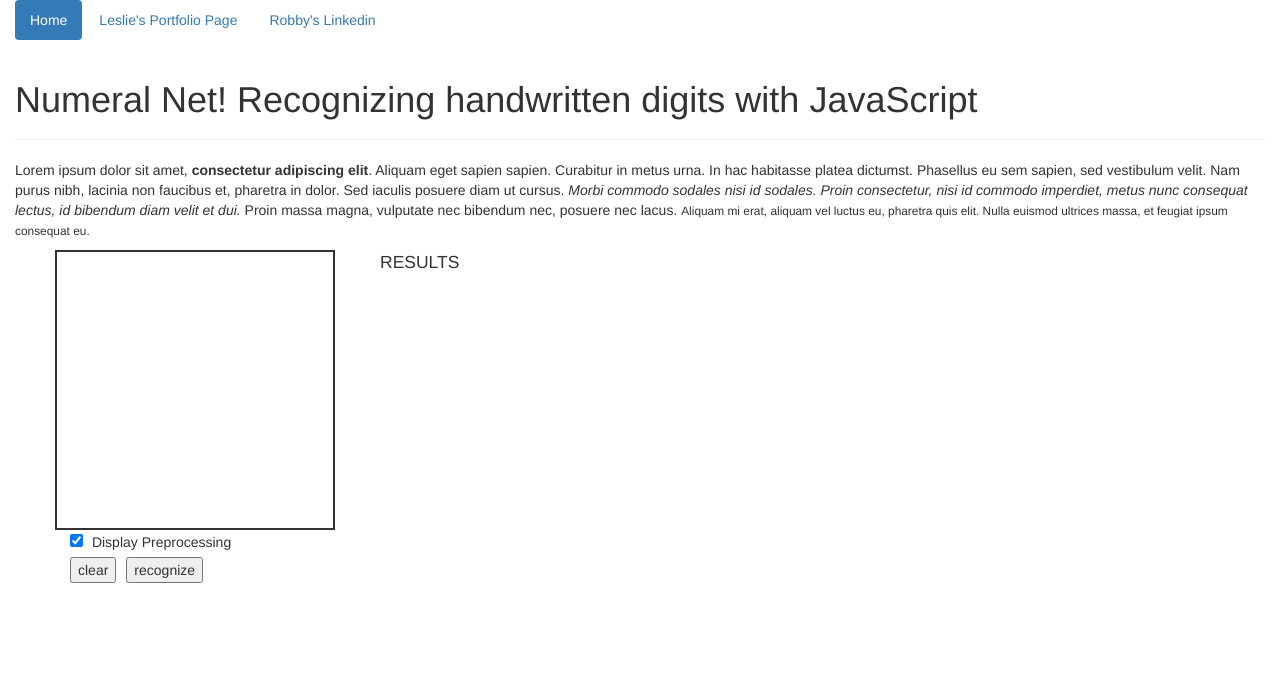
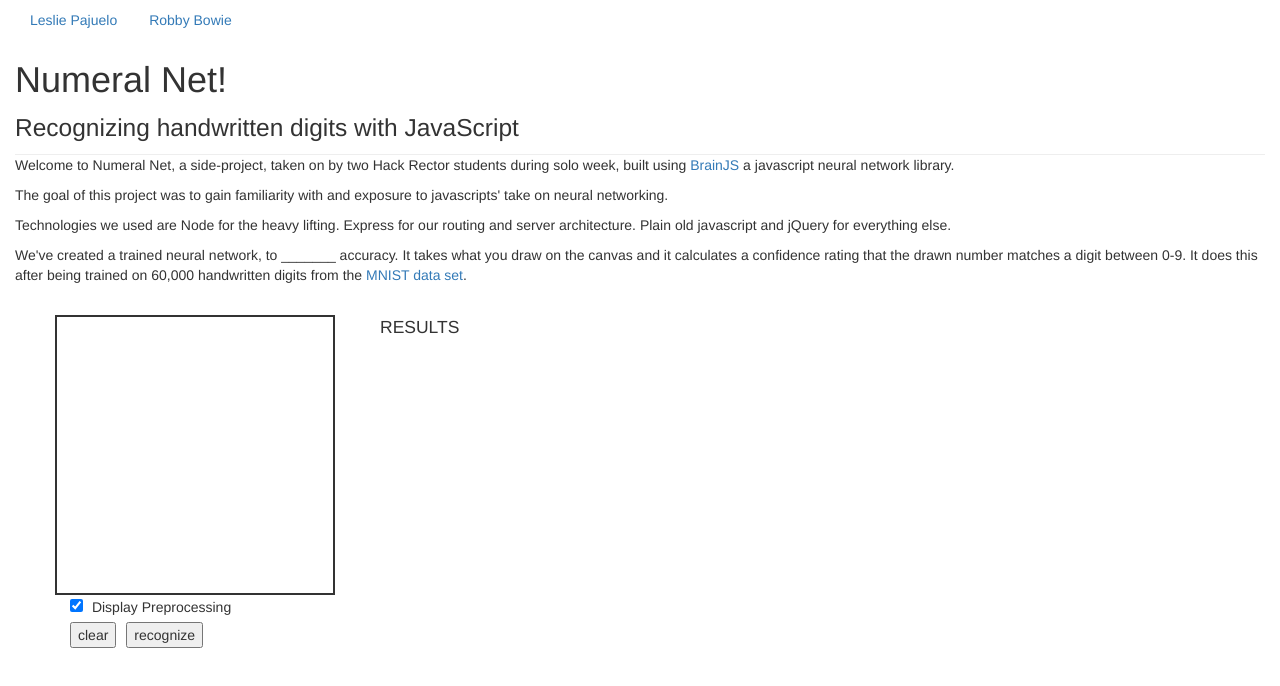
Before and after one commit to RobertBowie/NumeralNet, a website: page public/index.html in a window 1280 px wide. Drawn offline with Linux system fonts and the light colour scheme.

Commit message:
Added project description.

```diff
--- a/app/controllers/scripts.js
+++ b/app/controllers/scripts.js
@@ -318,4 +318,5 @@ if (res == 'move') {
     }
 }
 }
+
 init();
--- a/public/css/style.css
+++ b/public/css/style.css
@@ -16,6 +16,13 @@
   font-size: 2.5em;
 }
 
+.page-header {
+  margin:0px;
+}
 .percent{
   font-size: 2em;
 }
+
+.subHeader {
+  font-size: 1.75em;
+}
--- a/public/index.html
+++ b/public/index.html
@@ -8,7 +8,7 @@
 
   <title>Numeral Net</title>
 
-  <meta name="Bowjuelo" content="Javascript neural network recognition using MNIST numerals">
+  <meta name="Robert Bowie and Leslie Pajuelo" content="Javascript neural network recognition using MNIST numerals">
 
   <link href="/public/css/bootstrap.min.css" rel="stylesheet">
   <link href="/public/css/style.css" rel="stylesheet">
@@ -21,29 +21,28 @@
     <div class="row">
       <div class="col-md-12">
         <ul class="nav nav-pills">
-          <li class="active">
-            <a href="#">Home</a>
+          <li>
+            <a target="_blank" href="http://lesliepajuelo.com">Leslie Pajuelo</a>
           </li>
           <li>
-            <a target="_blank" href="http://lesliepajuelo.com">Leslie's Portfolio Page</a>
-          </li>
-          <li>
-            <a target="_blank" href="https://www.linkedin.com/in/robert-bowie-107300108">Robby's Linkedin</a>
+            <a target="_blank" href="https://www.RobertJBowie.com">Robby Bowie</a>
           </li>
         </ul>
         <div class="page-header">
           <h1>
             Numeral Net!
-            <span>Recognizing handwritten digits with JavaScript</span>
           </h1>
+          <span class="subHeader">Recognizing handwritten digits with JavaScript</span>
         </div>
         <p>
-          Lorem ipsum dolor sit amet,
-          <strong>consectetur adipiscing elit</strong>. Aliquam eget sapien sapien. Curabitur in metus urna. In hac habitasse platea dictumst. Phasellus eu sem sapien, sed vestibulum velit. Nam purus nibh, lacinia non faucibus et, pharetra in dolor. Sed iaculis
-          posuere diam ut cursus.
-          <em>Morbi commodo sodales nisi id sodales. Proin consectetur, nisi id commodo imperdiet, metus nunc consequat lectus, id bibendum diam velit et dui.</em> Proin massa magna, vulputate nec bibendum nec, posuere nec lacus.
-          <small>Aliquam mi erat, aliquam vel luctus eu, pharetra quis elit. Nulla euismod ultrices massa, et feugiat ipsum consequat eu.</small>
+          Welcome to Numeral Net, a side-project, taken on by two Hack Rector students
+          during solo week, built using <a href="https://github.com/harthur/brain">BrainJS</a> a javascript neural network library.
         </p>
+        <p>The goal of this project was to gain familiarity with and exposure to javascripts' take
+        on neural networking.</p>
+        <p>Technologies we used are Node for the heavy lifting. Express for our routing and server architecture. Plain old javascript and jQuery for everything else.</p>
+        <p>We've created a trained neural network, to _______ accuracy. It takes what you draw on the canvas and it calculates a confidence rating that the drawn number matches a digit between 0-9. It does this after being trained on 60,000 handwritten digits from the <a href="https://en.wikipedia.org/wiki/MNIST_database">MNIST data set</a>.</p>
+        <br>
         </div>
       </div>
       <div class="container">
```
